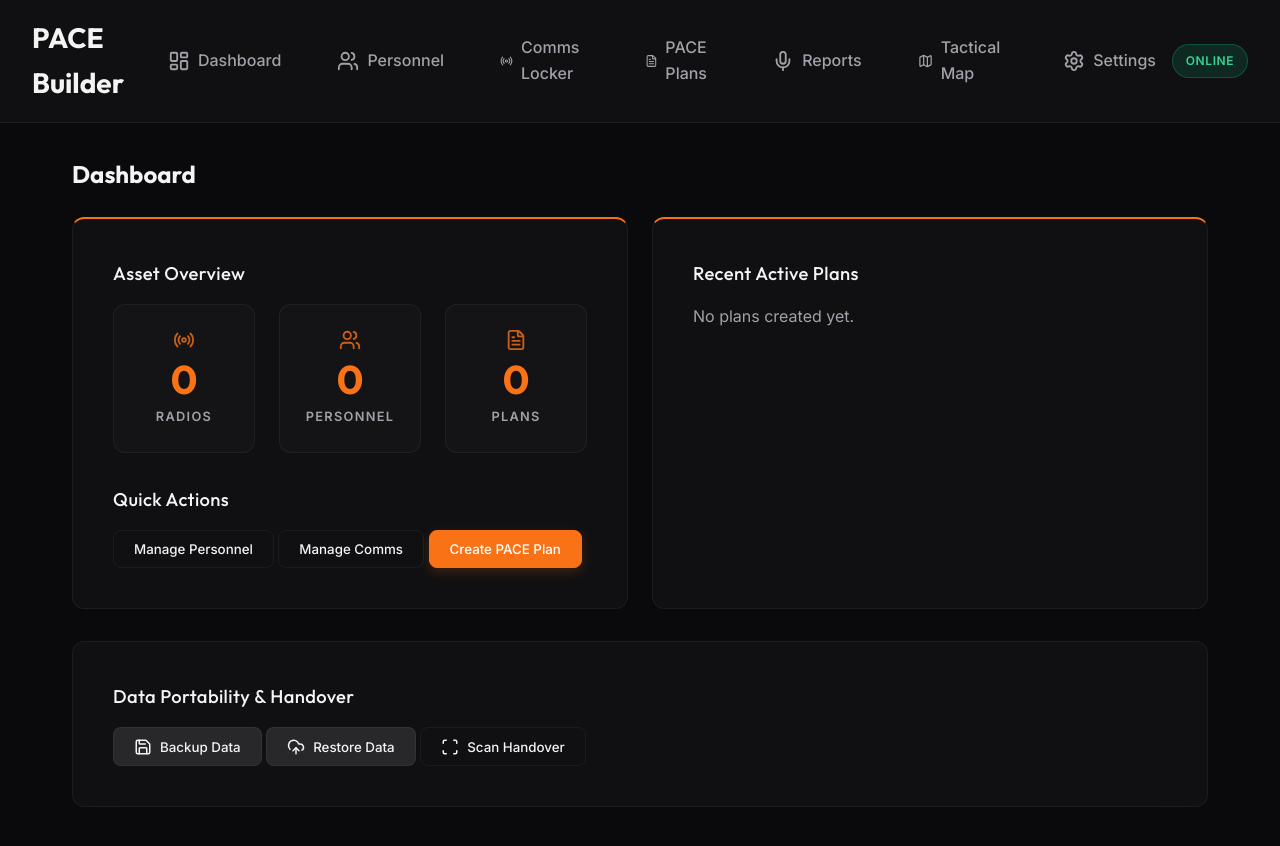
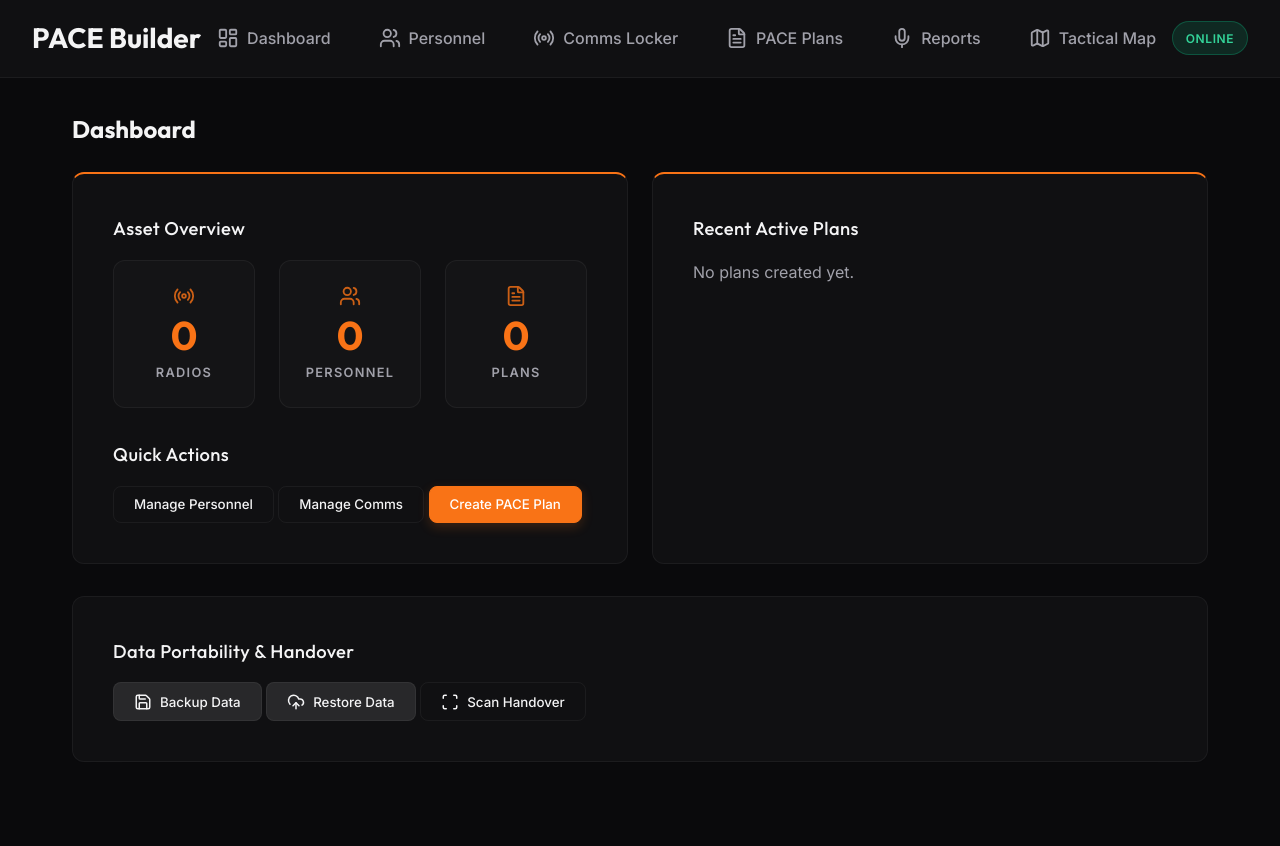
Before and after one commit to pineforgedigital/pace-builder, a website built with Vite: page index.html in a window 1280 px wide. Built offline with nearby package versions, Linux system fonts and the light colour scheme; some packages are replaced by stand-ins of ours; no server answers; what pdfmake would draw is missing.

Commit message:
Fix: Prevent nav bar wrapping on narrow viewports

```diff
--- a/src/style.css
+++ b/src/style.css
@@ -50,11 +50,20 @@
   font-weight: 700;
   margin: 0;
   color: var(--text-main);
+  white-space: nowrap;
+  flex-shrink: 0;
 }
 
 nav {
   display: flex;
-  gap: 1.5rem;
+  gap: 1rem;
+  overflow-x: auto;
+  scrollbar-width: none;
+  -ms-overflow-style: none;
+}
+
+nav::-webkit-scrollbar {
+  display: none;
 }
 
 nav a {
@@ -67,6 +76,8 @@
   padding: 0.5rem 1rem;
   border-radius: 8px;
   transition: all 0.2s ease;
+  white-space: nowrap;
+  flex-shrink: 0;
 }
 
 nav a:hover, nav a.active {
@@ -81,6 +92,8 @@
   font-size: 0.75rem;
   font-weight: 600;
   letter-spacing: 0.05em;
+  white-space: nowrap;
+  flex-shrink: 0;
 }
 
 .status-online {
```
